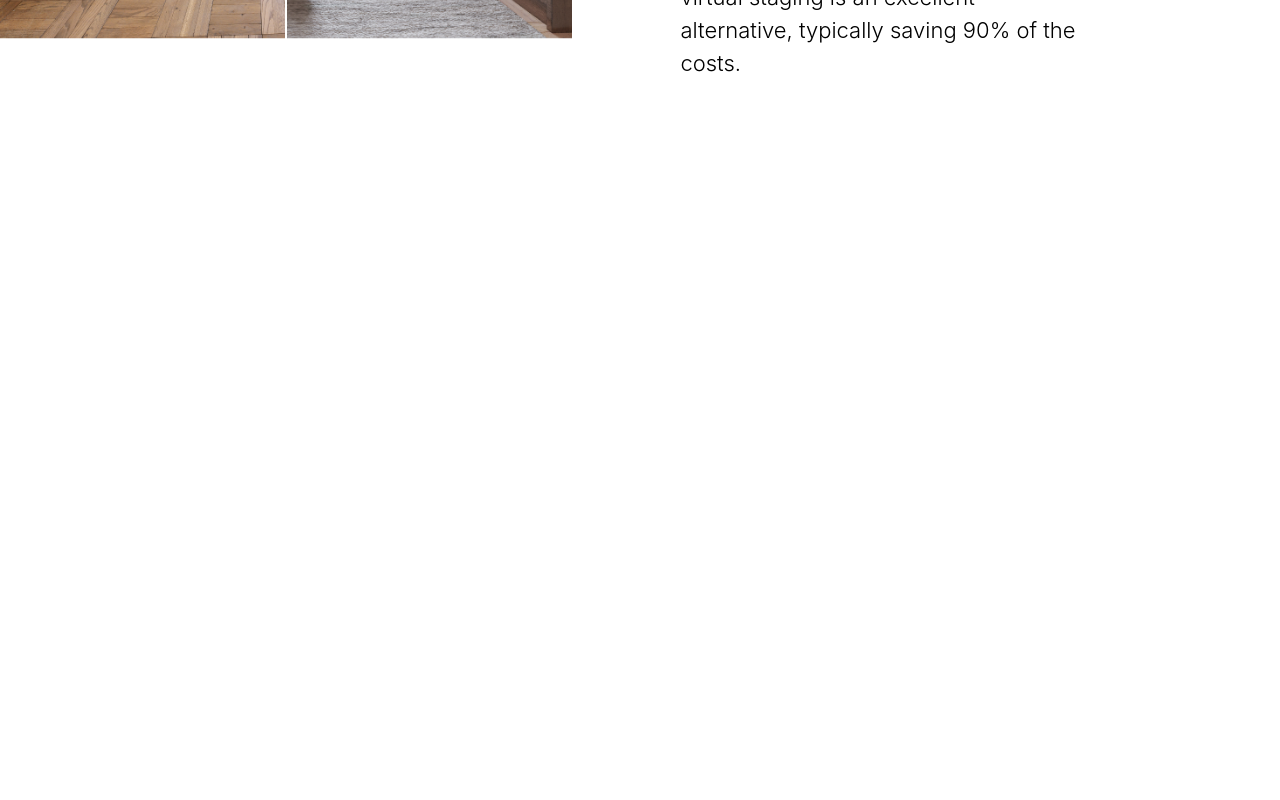
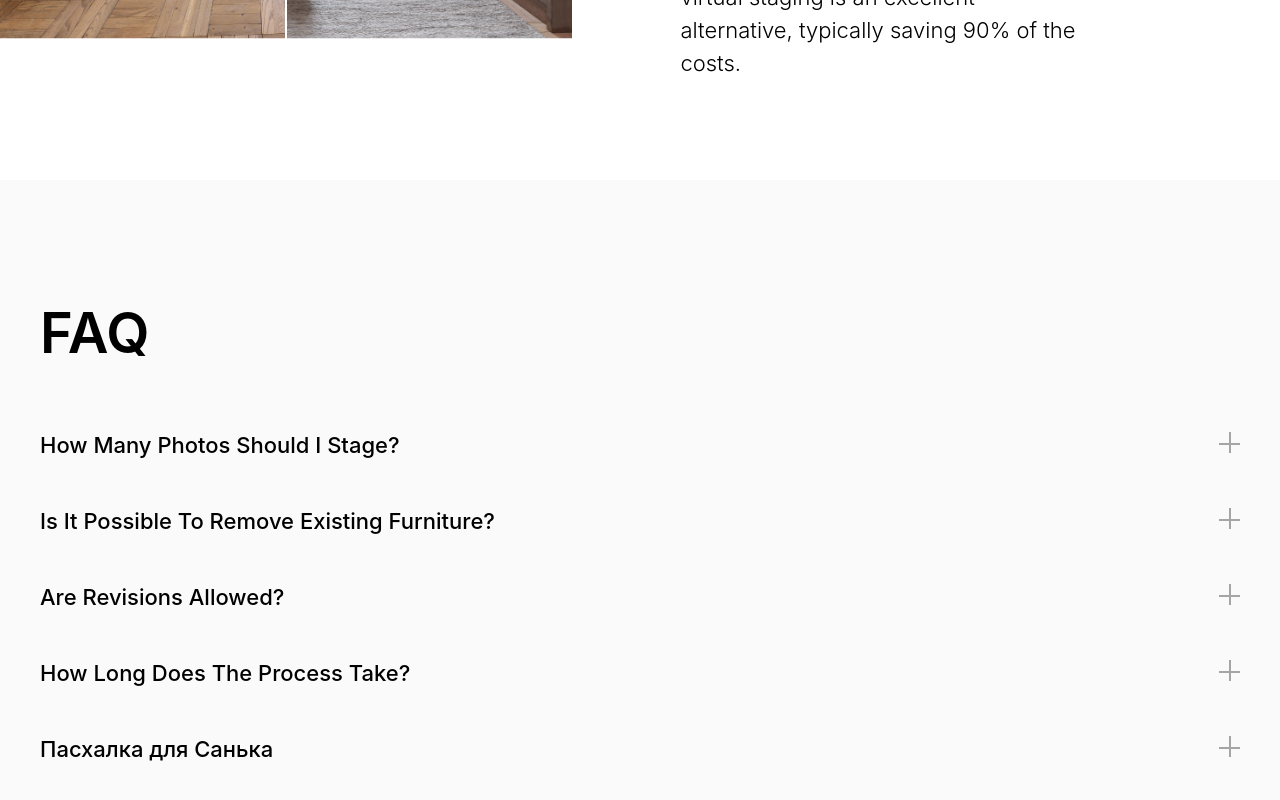
Before and after one commit to Kross97/StagingSet, a React (Create React App) app in the folder staging/: page / in a window 1280 px wide. Shown: the part 8198-8998 px from the top of the page. Before the commit the page ends 8378 px from the top, so only its background shows below. Built offline with nearby package versions, Linux system fonts and the light colour scheme.

Commit message:
фвыа

```diff
--- a/staging/src/App.tsx
+++ b/staging/src/App.tsx
@@ -10,6 +10,7 @@ import { SrectacularBlock } from './components/SpectacularBlock';
 import { OfferingBlock } from './components/OfferingBlock';
 import { VirtualStaging2 } from "./components/VirtualStaging2";
 import { DigitalHome } from "./components/DigitalHome";
+import { FaqBlock } from "./components/FaqBlock";
 
 export const App = () => {
   return (
@@ -25,6 +26,7 @@ export const App = () => {
           <OfferingBlock />
           <VirtualStaging2 />
           <DigitalHome />
+          <FaqBlock />
       </>
   );
 };
--- /dev/null
+++ b/staging/src/components/FaqBlock.tsx
@@ -0,0 +1,185 @@
+import React, {useState} from "react";
+import styled, { keyframes } from "styled-components";
+
+export const FaqBlock = () => {
+    const [isClickedIcons, setIsClickedIcons] = useState<{[key: string]: boolean}>({
+        one: false,
+        two: false,
+        three: false,
+        four: false,
+        five: false,
+    });
+
+    return (
+        <ContainerFaq>
+            <MainContent className={'container'}>
+                <TextFaq>FAQ</TextFaq>
+                <OptionsContainer>
+                    <ItemOption isClicked={isClickedIcons['one']}>
+                        <p>
+                            <span>How Many Photos Should I Stage?</span>
+                            {isClickedIcons['one'] && <span>We can have your order completed within 24-72 hours.</span>}
+                        </p>
+                        <Icon onClick={() => setIsClickedIcons({...isClickedIcons, one: !isClickedIcons['one']})} isClicked={isClickedIcons['one']} />
+                    </ItemOption>
+                    <ItemOption isClicked={isClickedIcons['two']}>
+                        <p>
+                            <span>Is It Possible To Remove Existing Furniture?</span>
+                            {isClickedIcons['two'] && <span>We can have your order completed within 24-72 hours.</span>}
+                        </p>
+                        <Icon onClick={() => setIsClickedIcons({...isClickedIcons, two: !isClickedIcons['two']})} isClicked={isClickedIcons['two']} />
+                    </ItemOption>
+                    <ItemOption isClicked={isClickedIcons['three']}>
+                        <p>
+                            <span>Are Revisions Allowed?</span>
+                            {isClickedIcons['three'] && <span>We can have your order completed within 24-72 hours.</span>}
+                        </p>
+                        <Icon onClick={() => setIsClickedIcons({...isClickedIcons, three: !isClickedIcons['three']})} isClicked={isClickedIcons['three']} />
+                    </ItemOption>
+                    <ItemOption isClicked={isClickedIcons['four']}>
+                        <p>
+                            <span>How Long Does The Process Take?</span>
+                            {isClickedIcons['four'] && <span>We can have your order completed within 24-72 hours.</span>}
+                        </p>
+                        <Icon onClick={() => setIsClickedIcons({...isClickedIcons, four: !isClickedIcons['four']})} isClicked={isClickedIcons['four']} />
+                    </ItemOption>
+                    <ItemOption isClicked={isClickedIcons['five']}>
+                        <p>
+                            <span>Пасхалка для Санька</span>
+                            {isClickedIcons['five'] && <span>ТЫ ПИДОР!</span>}
+                        </p>
+                        <Icon onClick={() => setIsClickedIcons({...isClickedIcons, five: !isClickedIcons['five']})} isClicked={isClickedIcons['five']} />
+                    </ItemOption>
+                </OptionsContainer>
+            </MainContent>
+        </ContainerFaq>
+    );
+};
+
+const ContainerFaq = styled.div`
+  padding: 120px 0;
+  background-color: #FAFAFA;
+`;
+
+const MainContent = styled.div`
+  display: flex;
+  flex-direction: column;
+`;
+
+const TextFaq = styled.p`
+  font-weight: 600;
+  font-size: 56px;
+  line-height: 120%;
+  color: #000;
+  margin-bottom: 65px;
+`;
+
+const OptionsContainer = styled.div``;
+
+
+const textDescription = keyframes`
+  from {
+    left: 0;
+  }
+
+  10% {
+    left: 10%;
+    transform: scaleY(0.3);
+  }
+
+  20% {
+    left: 20%;
+    transform: scaleY(0.6);
+  }
+
+  30% {
+    left: 30%;
+    transform: scaleY(0.8);
+  }
+
+  40% {
+    left: 40%;
+    transform: scaleY(1);
+  }
+
+  50% {
+    left: 50%;
+  }
+
+  60% {
+   left: 40%;
+  }
+
+  70% {
+   left: 30%;
+  }
+
+  80% {
+   left: 20%;
+  }
+
+  90% {
+   left: 10%;
+  }
+  to {
+    left: 0;
+  }
+`;
+
+const ItemOption = styled.div<{ isClicked: boolean }>`
+  display: flex;
+  justify-content: space-between;
+  font-weight: 500;
+  font-size: 22px;
+  line-height: 26px;
+  margin-bottom: 50px;
+  color: #000;
+  transition: 0.5s ease-in;
+  position: relative;
+  background-color: ${({ isClicked }) => isClicked ? '#e5e2e2' : 'inherit' };
+  height: ${({ isClicked }) => isClicked ? '52px' : '26px' };
+  & > p {
+    display: flex;
+    flex-direction: column;
+  }
+  & > p > span:nth-of-type(2) {
+    font-weight: 300;
+    font-size: 22px;
+    line-height: 150%;
+    color: #a6a4a4;
+    position: absolute;
+    bottom: 0;
+    animation: ${textDescription} 1s ease;
+    animation-delay: 0.4s;
+    animation-fill-mode: backwards;
+    animation-iteration-count: 1;
+  }
+`;
+
+
+
+const Icon = styled.div<{ isClicked: boolean }>`
+  width: 21px;
+  height: 21px;
+  position: relative;
+  cursor: pointer;
+  transition: 0.2s ease;
+  transform: ${({ isClicked }) => isClicked && 'rotate(-405deg)'};
+
+  &:before {
+    content: '';
+    border-right: 2px solid #a6a4a4;
+    height: 21px;
+    position: absolute;
+    left: 49%;
+  }
+
+  &:after {
+    content: '';
+    border-bottom: 2px solid #a6a4a4;
+    width: 21px;
+    position: absolute;
+    top: 49%;
+  }
+
+`;
```
